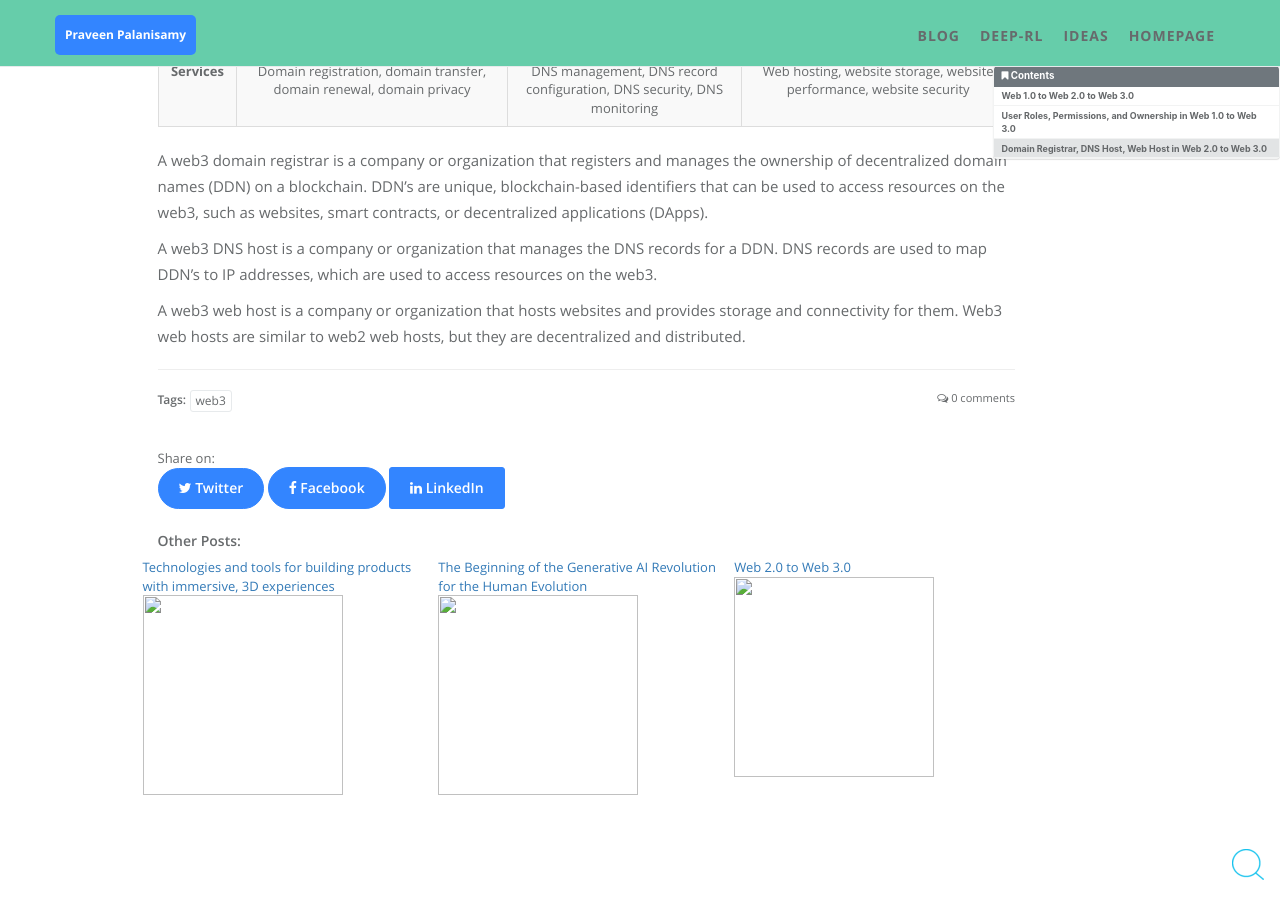
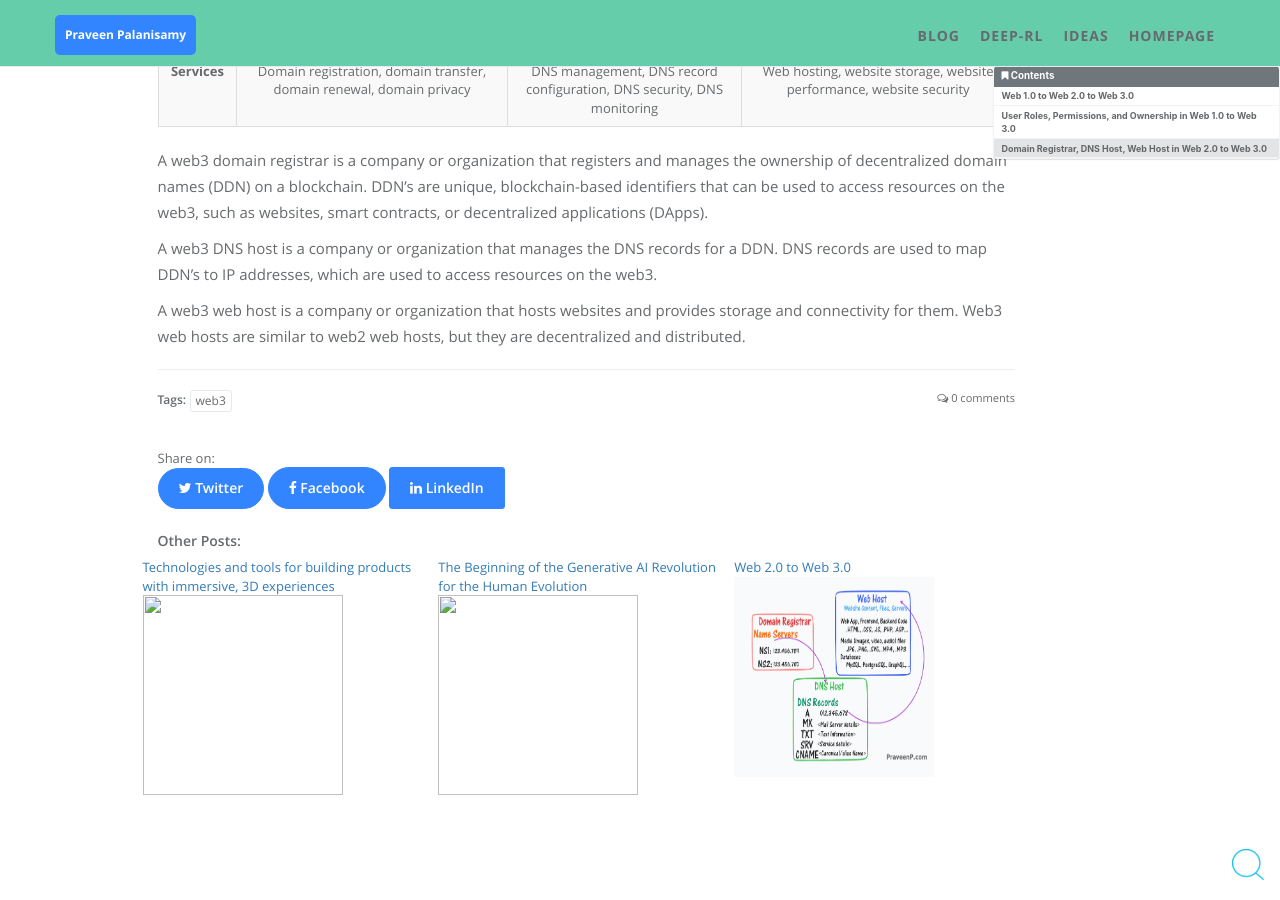
Before and after one commit to praveen-palanisamy/praveen-palanisamy.github.io, a Jekyll site: the page built from _posts/2022-12-30-web2-to-web3.md, in a window 1280 px wide and 900 px high, scrolled down 3058 px. Built offline with Jekyll 4.4.1, drawn with Linux system fonts in a browser that asks for light colours; comment, search, counter and statistics services are not loaded.

Commit message:
Add thumbnail to post

```diff
--- a/_posts/2022-12-30-web2-to-web3.md
+++ b/_posts/2022-12-30-web2-to-web3.md
@@ -6,6 +6,7 @@ keywords: web3
 categories: ideas
 tags: web3
 icon: fa-book
+thumbnail: /static/assets/img/blog/web3/domainRegistrar-dnsHost-webHost.png
 ---
 
 [Work-In-Progress]
```
